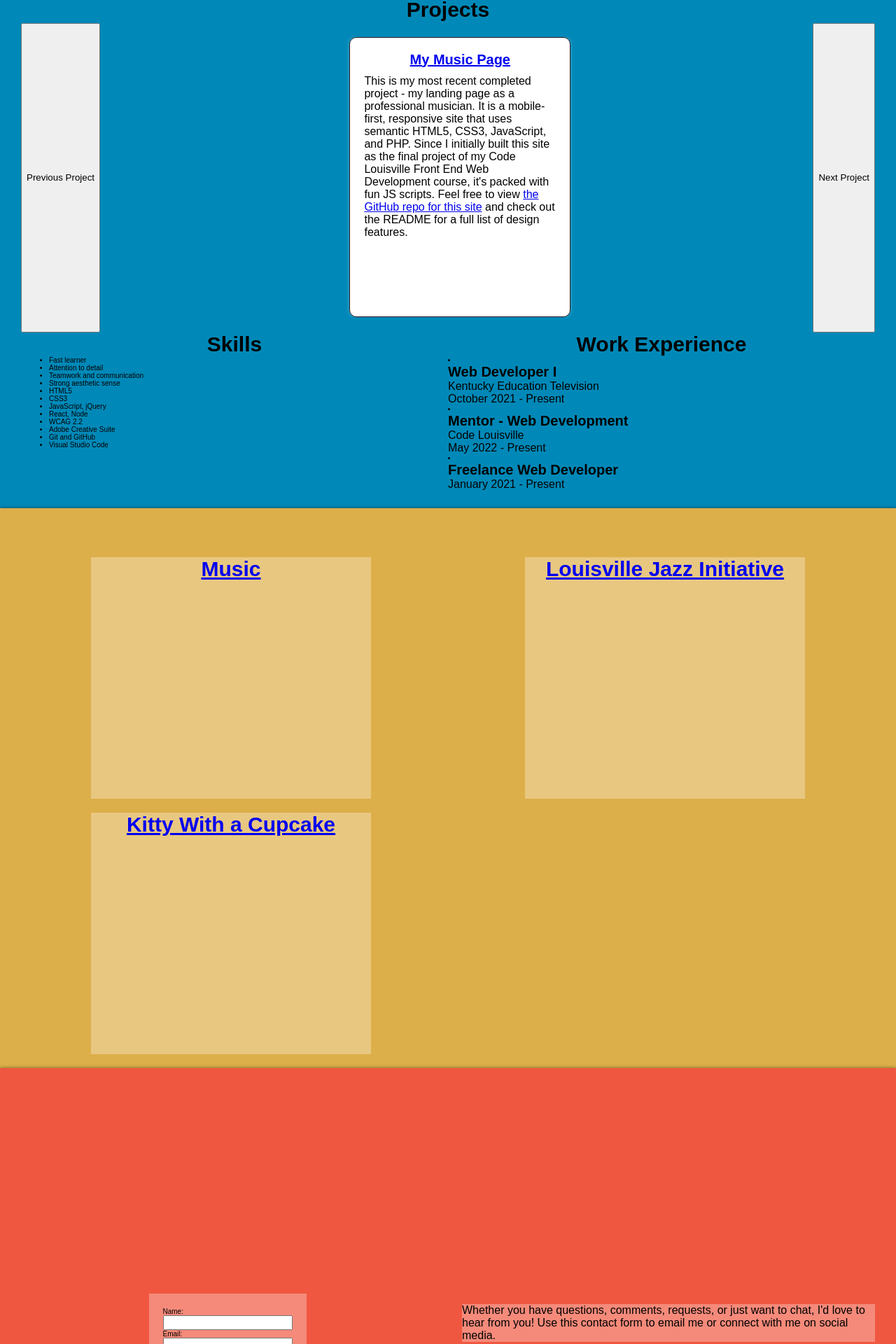
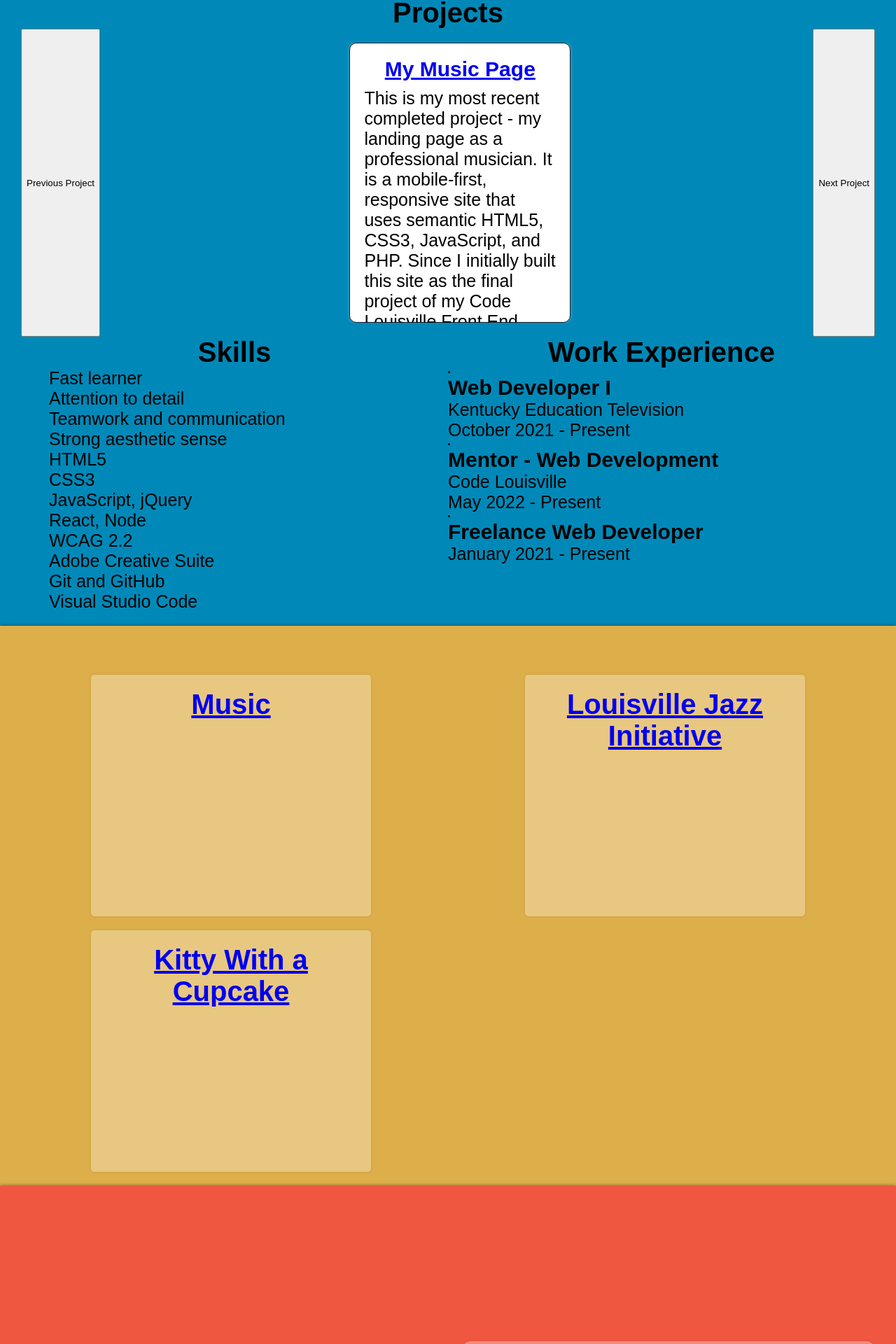
Before and after one commit to csobrien90/csobrien90.github.io, a React (Create React App) app: page / in a window 1280 px wide. Shown: the part 874-2794 px from the top of the page at 70% size. Built offline with nearby package versions, Linux system fonts and the light colour scheme; a web font is replaced by a local one.

Commit message:
make variables for common css

```diff
--- a/src/components/Connect.js
+++ b/src/components/Connect.js
@@ -9,7 +9,7 @@ class Connect extends React.Component {
 		return(
 			<section id="connect">
 				<h2 className='sr-only'>Connect</h2>
-				<p className='connectText'>Whether you have questions, comments, requests, or just want to chat, I'd love to hear from you!
+				<p className='connectText backgroundBox'>Whether you have questions, comments, requests, or just want to chat, I'd love to hear from you!
 					Use this contact form to email me or connect with me on social media.
 				</p>
 				<ContactForm />
--- a/src/components/ContactForm.js
+++ b/src/components/ContactForm.js
@@ -12,7 +12,7 @@ class ContactForm extends React.Component {
 
 	render() {
 		return(
-			<form className='contactForm'>
+			<form className='contactForm backgroundBox'>
 				<label htmlFor="name">
 					Name:
 					<br></br>
--- a/src/components/InterestCard.js
+++ b/src/components/InterestCard.js
@@ -13,7 +13,7 @@ class InterestCard extends React.Component {
 
 	render() {
 		return(
-			<a href={this.state.link} target="_blank" className='interestCard' key={this.state.key}>
+			<a href={this.state.link} target="_blank" className='interestCard backgroundBox' key={this.state.key}>
 				<h3>{this.state.title}</h3>
 				<p>{this.state.description}</p>
 			</a>
--- a/src/components/Skills.js
+++ b/src/components/Skills.js
@@ -8,7 +8,7 @@ class Skills extends React.Component {
 				<h3>Skills</h3>
 				<ul>
 					{skills.map((skill, index) => {
-						return <li key={index}>{skill}</li>
+						return <li key={index}><p>{skill}</p></li>
 					})}
 				</ul>
 			</article>
--- a/src/components/SocialMediaLinks.js
+++ b/src/components/SocialMediaLinks.js
@@ -6,7 +6,7 @@ import facebookIcon from '../media/facebookicon.png';
 class SocialMediaLinks extends React.Component {
 	render() {
 		return(
-			<nav className='socialMediaLinks'>
+			<nav className='socialMediaLinks backgroundBox'>
 				<a href='https://www.linkedin.com/in/chad-o-brien-42a410215/' target='_blank' title='LinkedIn'><img src={linkedInIcon} alt="linkedin logo" className='socialMediaIcon' /></a>
 				<a href='https://www.instagram.com/obrientrombone/' target='_blank' title='Instagram'><img src={instagramIcon} alt="instagram logo" className='socialMediaIcon' /></a>
 				<a href='https://www.facebook.com/chad.s.obrien' target='_blank' title='Facebook'><img src={facebookIcon} alt="facebook logo" className='socialMediaIcon' /></a>
--- a/src/index.css
+++ b/src/index.css
@@ -1,3 +1,9 @@
+/*
+__________________
+Imports and Variables
+‾‾‾‾‾‾‾‾‾‾‾‾‾‾‾‾‾‾‾
+*/
+
 @import url('https://fonts.googleapis.com/css2?family=Antic&display=swap');
 
 :root {
@@ -7,7 +13,17 @@
 	--red-orange: #f05741;
 	--blue: #0089b8;
 	--yellow: #ddaf4a;
+	--boxBackground: rgba(255, 255, 255, .3);
+
+	--shadow: 0 0 5px rgba(0, 0, 0, .5);
+	--highlight: 0 0 5px var(--boxBackground);
 }
+
+/*
+__________________
+Default styles
+‾‾‾‾‾‾‾‾‾‾‾‾‾‾‾‾‾‾‾
+*/
 
 * {
 	box-sizing: border-box;
@@ -28,19 +44,23 @@ h1 {
 }
 
 h2 {
-	font-size: 5em;
+	font-size: 6em;
 }
 
 h3 {
+	font-size: 4em;
+}
+
+h4 {
 	font-size: 3em;
 }
 
-h4 {
-	font-size: 2em;
+p {
+	font-size: 2.5em;
 }
 
-p {
-	font-size: 1.6em;
+ul {
+	list-style-type: none;
 }
 
 .sr-only {
@@ -62,6 +82,24 @@ main {
 	overflow-x: hidden;
 }
 
+section {
+	min-height: 100vh;
+	padding: 7em 3em 2em;
+	box-shadow: var(--shadow);
+}
+
+.backgroundBox {
+	background-color: var(--boxBackground);
+	padding: 2em;
+	border-radius: .5em;
+	box-shadow: 0 0 4px rgba(0, 0, 0, .1);
+}
+
+/*
+__________________
+Navigation
+‾‾‾‾‾‾‾‾‾‾‾‾‾‾‾‾‾‾‾
+*/
 .pageNav {
 	position: fixed;
 	top: 0;
@@ -77,21 +115,39 @@ main {
 	padding: .4em 1.5em;
 	border-bottom: 2px solid var(--black);
 	position: relative;
-	background-color: rgba(255, 255, 255, .3);
+	background-color: var(--boxBackground);
 	text-decoration: none;
 	color: var(--black)
 }
 
-.pageNav a:hover, .active {
+.pageNav a:hover, a.active {
+	font-weight: bold;
+	background-color: rgba(255, 255, 255, .8);
+	box-shadow: 0 0 5px rgba(0, 0, 0, .3);
+}
+
+#topLink {
+	position: fixed;
+	bottom: 0;
+	right: 0;
+	z-index: 2;
+	padding: .5em 1em;
+	font-size: 1.5em;
+	background-color: rgba(255, 255, 255, .5);
+	text-decoration: none;
+	color: var(--black)
+}
+
+#topLink:hover {
 	background-color: rgba(255, 255, 255, .8);
 	font-weight: bold;
 }
 
-section {
-	min-height: 100vh;
-	padding: 7em 3em 2em;
-	box-shadow: 0 0 5px rgba(0, 0, 0, .5);
-}
+/*
+__________________
+About
+‾‾‾‾‾‾‾‾‾‾‾‾‾‾‾‾‾‾‾
+*/
 
 #about {
 	display: grid;
@@ -110,7 +166,7 @@ section {
 }
 
 #about img {
-	max-width: 400px;
+	max-width: 600px;
 	margin: 4em;
 }
 
@@ -145,6 +201,12 @@ section {
 	align-self: flex-start;
 }
 
+/*
+__________________
+Experience
+‾‾‾‾‾‾‾‾‾‾‾‾‾‾‾‾‾‾‾
+*/
+
 #experience {
 	background-color: var(--blue);
 	display: grid;
@@ -157,101 +219,6 @@ section {
 
 #experience h3 {
 	text-align: center;
-}
-
-#interests {
-	background-color: var(--yellow);
-	display: grid;
-	grid-template-columns: repeat(auto-fill, minmax(20em, 40em));
-	gap: 2em;
-	justify-content: space-around;
-}
-
-.interestCard {
-	background-color: rgba(255, 255, 255, .3);
-}
-
-.interestCard h3 {
-	text-align: center;
-}
-
-#connect {
-	background-color: var(--red-orange);
-	position: relative;
-	display: grid;
-	grid-template-areas:
-		"contactForm connectText"
-		"contactForm socialMediaLinks";
-	grid-template-columns: 1fr 1fr;
-	gap: 4em;
-	align-items: center;
-}
-
-.contactForm {
-	grid-area: contactForm;
-	display: grid;
-	padding: 2em;
-	background-color: rgba(255, 255, 255, .3);
-	justify-self: center;
-}
-
-.connectText {
-	grid-area: connectText;
-	align-self: flex-end;
-	background-color: rgba(255, 255, 255, .3);
-}
-
-.socialMediaLinks {
-	grid-area: socialMediaLinks;
-	align-self: flex-start;
-	display: grid;
-	grid-template-columns: repeat(3, 100px);
-	justify-items: center;
-	justify-content: center;
-	grid: 2em;
-	background-color: rgba(255, 255, 255, .3);
-}
-
-.socialMediaLinks a {
-	border-radius: 50%;
-	padding: 2em;
-}
-
-.socialMediaLinks a[title="Facebook"] {--socialHover: #4267B2}
-.socialMediaLinks a[title="Instagram"] {--socialHover: #E1306C}
-.socialMediaLinks a[title="LinkedIn"] {--socialHover: #0a66c3}
-
-.socialMediaLinks a:hover, .socialMediaLinks a:focus {
-	background-color: var(--socialHover);
-}
-
-.socialMediaIcon {
-	max-width: 4em;
-}
-
-footer {
-	position: absolute;
-	bottom: 0;
-	width: 100%;
-	text-align: center;
-	padding: 20px;
-}
-
-#topLink {
-	position: fixed;
-	bottom: 0;
-	right: 0;
-	z-index: 2;
-	padding: .5em 1em;
-	font-size: 1.5em;
-	background-color: rgba(255, 255, 255, .5);
-	text-decoration: none;
-	color: var(--black)
-}
-
-#topLink:hover {
-	background-color: rgba(255, 255, 255, .8);
-	font-weight: bold;
 }
 
 .projects {
@@ -299,7 +266,7 @@ footer {
 	margin: 0 1%;
 	border: 1px solid var(--black);
 	border-radius: 1em;
-	box-shadow: 0 0 5px rgba(255, 255, 255, .3);
+	box-shadow: var(--highlight);
 	transition: all .3s;
 	display: none;
 }
@@ -338,15 +305,93 @@ footer {
 	margin-bottom: 10px;
 }
 
-.buttons {
-	width: fit-content;
-	margin: 0 auto;
+/*
+__________________
+Interests
+‾‾‾‾‾‾‾‾‾‾‾‾‾‾‾‾‾‾‾
+*/
+
+#interests {
+	background-color: var(--yellow);
+	display: grid;
+	grid-template-columns: repeat(auto-fill, minmax(20em, 40em));
+	gap: 2em;
+	justify-content: space-around;
 }
 
-.buttons button {
-	padding: 10px;
-	margin: 10px;
+.interestCard h3 {
+	text-align: center;
 }
+
+/*
+__________________
+Connect
+‾‾‾‾‾‾‾‾‾‾‾‾‾‾‾‾‾‾‾
+*/
+
+#connect {
+	background-color: var(--red-orange);
+	position: relative;
+	display: grid;
+	grid-template-areas:
+		"contactForm connectText"
+		"contactForm socialMediaLinks";
+	grid-template-columns: 1fr 1fr;
+	gap: 4em;
+	align-items: center;
+}
+
+.contactForm {
+	grid-area: contactForm;
+	display: grid;
+	justify-self: center;
+}
+
+.connectText {
+	grid-area: connectText;
+	align-self: flex-end;
+}
+
+.socialMediaLinks {
+	grid-area: socialMediaLinks;
+	align-self: flex-start;
+	display: grid;
+	grid-template-columns: repeat(3, 100px);
+	justify-items: center;
+	justify-content: center;
+	grid: 2em;
+}
+
+.socialMediaLinks a {
+	border-radius: 50%;
+	padding: 2em;
+}
+
+.socialMediaLinks a[title="Facebook"] {--socialHover: #4267B2}
+.socialMediaLinks a[title="Instagram"] {--socialHover: #E1306C}
+.socialMediaLinks a[title="LinkedIn"] {--socialHover: #0a66c3}
+
+.socialMediaLinks a:hover, .socialMediaLinks a:focus {
+	background-color: var(--socialHover);
+}
+
+.socialMediaIcon {
+	max-width: 4em;
+}
+
+footer {
+	position: absolute;
+	bottom: 0;
+	width: 100%;
+	text-align: center;
+	padding: 20px;
+}
+
+/*
+__________________
+Media queries
+‾‾‾‾‾‾‾‾‾‾‾‾‾‾‾‾‾‾‾
+*/
 
 @media screen and (min-width: 650px) {
 	.card {
```
